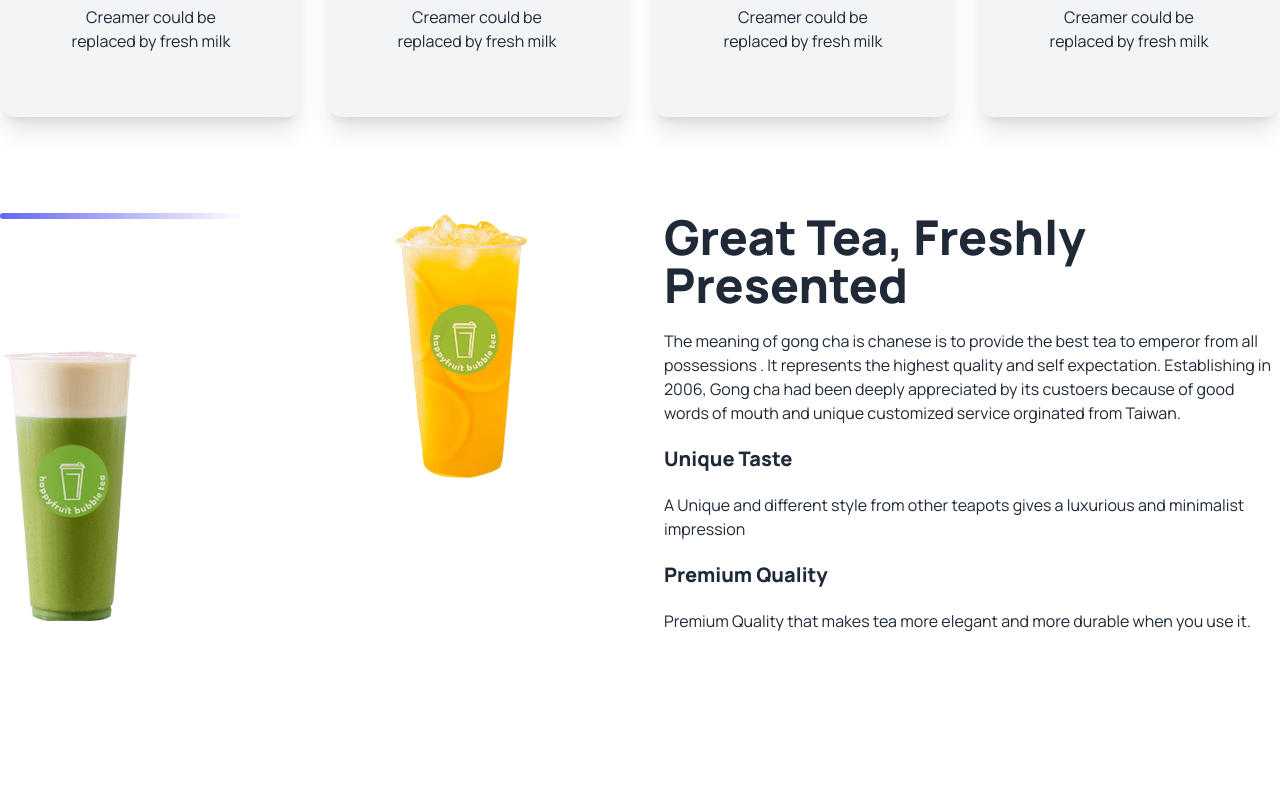
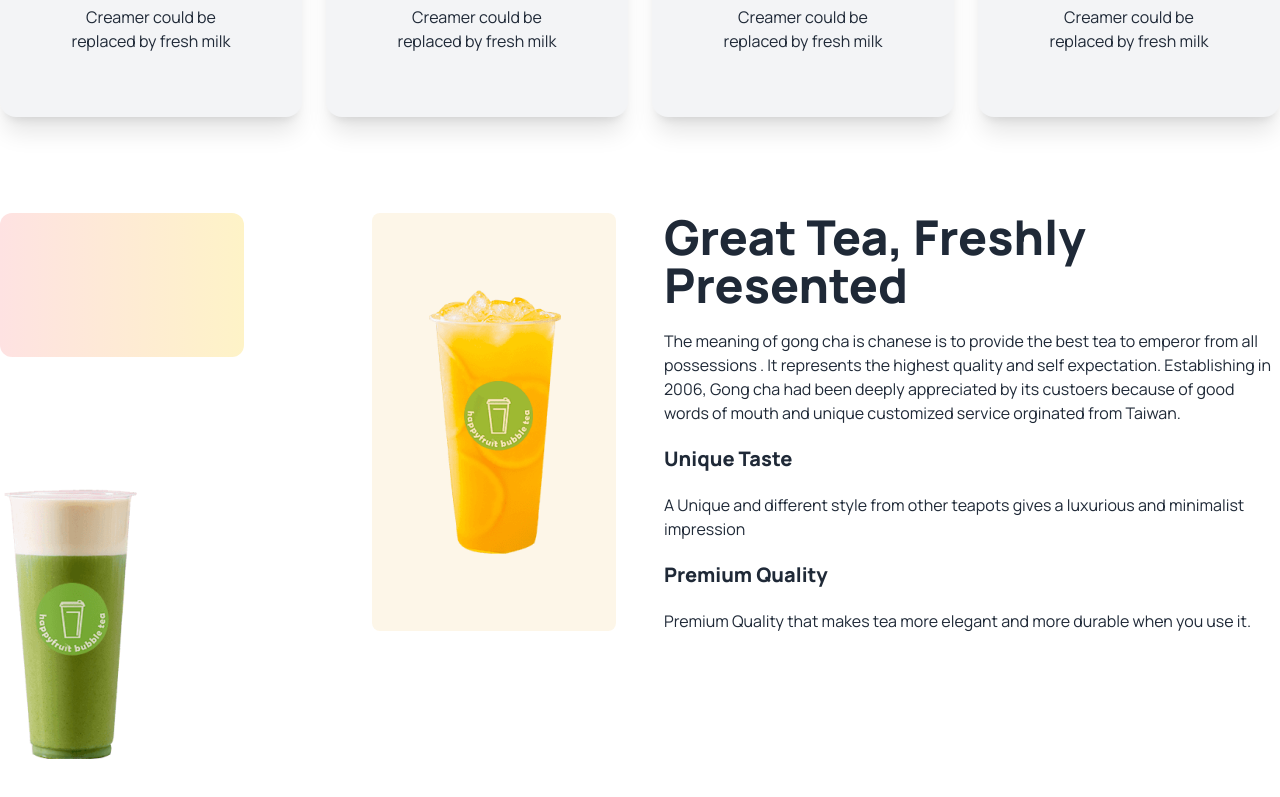
Before and after one commit to Forhad96/Tea-house-DaisyUI, a plain HTML site: page index.html in a window 1280 px wide. Shown: the part 1372-2169 px from the top of the page. Before the commit the page ends 2101 px from the top, so only its background shows below. Drawn offline with nearby package versions, Linux system fonts and the light colour scheme.

Commit message:
great sectiom running

```diff
--- a/index.html
+++ b/index.html
@@ -137,8 +137,8 @@
         <!-- * GREAT tea container start -->
         <!-- * GREAT tea container end -->
         <div class="grid gap-32 grid-cols-1 md:grid-cols-2 flex-1">
-          <div class="rounded-xl bg-gradient-to-r from-indigo-500"></div>
-          <div class="row-span-2"><img src="images/fresh-1.png" alt="" /></div>
+          <div class="rounded-xl h-36 bg-gradient-to-r from-red-100 to-amber-100"></div>
+          <div class="row-span-2 bg-[#e6a6231a] rounded-lg py-12 px-8 flex justify-center items-center"><img src="images/fresh-1.png" alt="" /></div>
           <div class="row-span-2"><img src="images/fresh-2.png" alt="" /></div>
           <div></div>
         </div>
```
